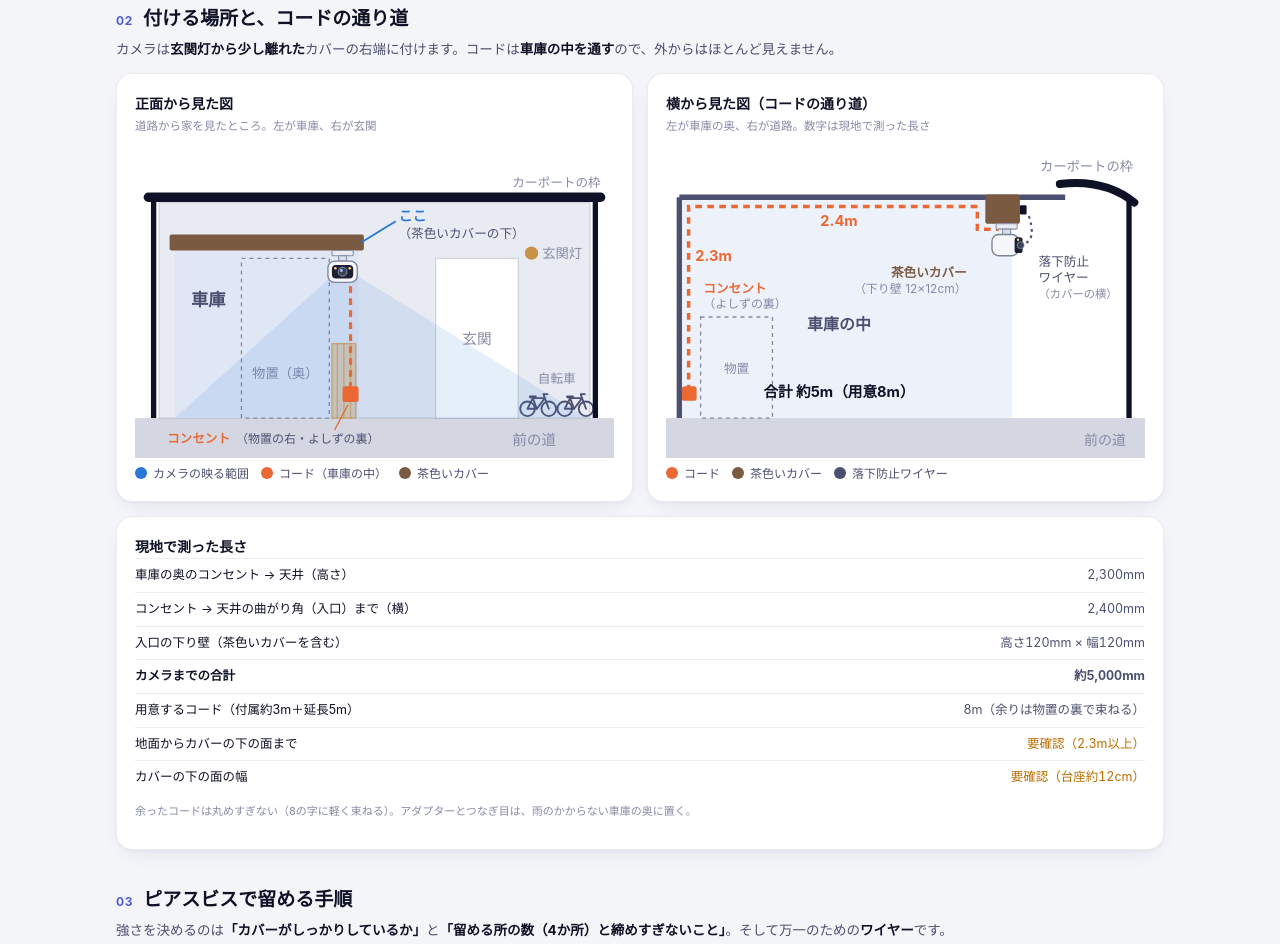
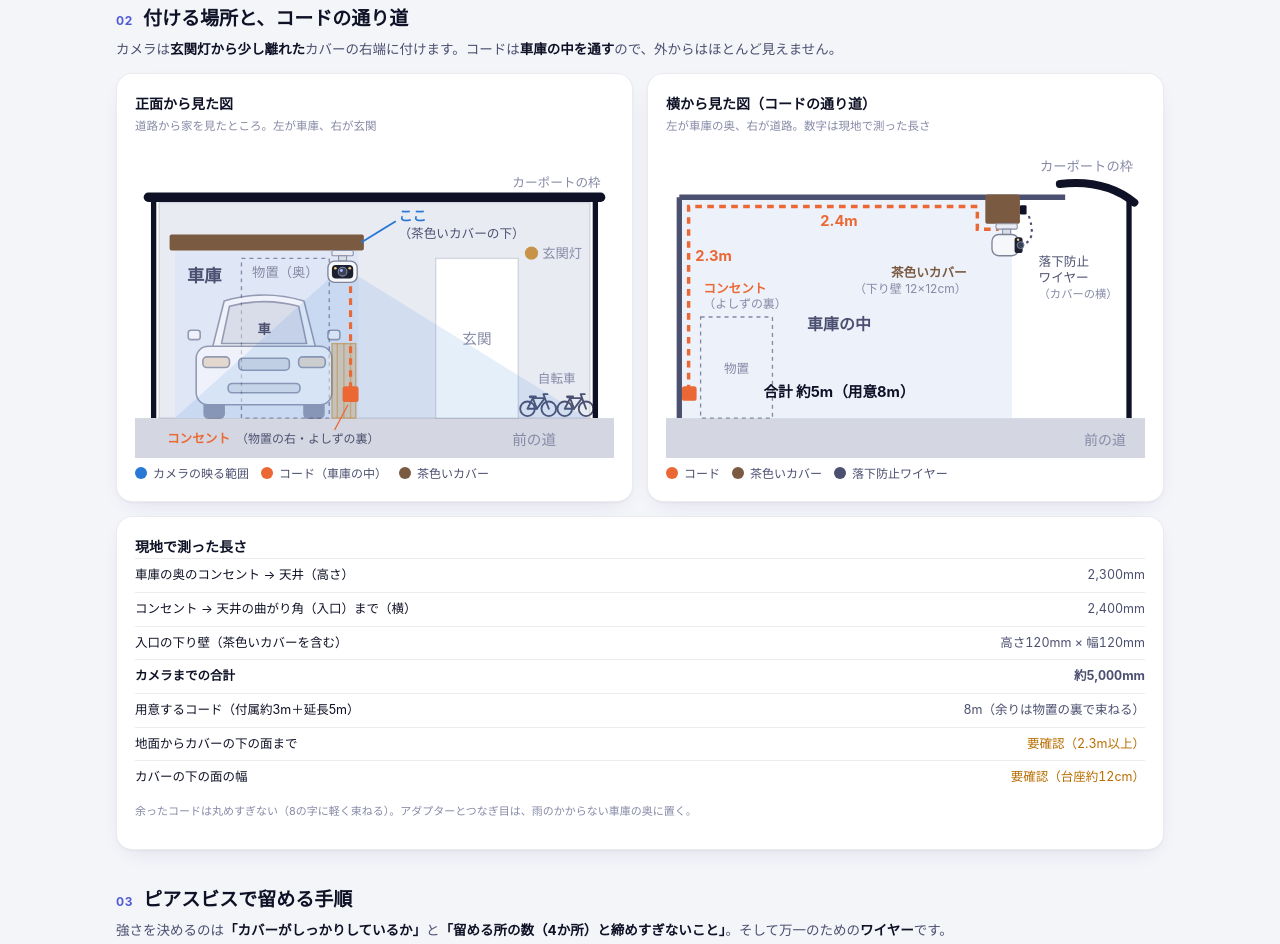
Before and after one commit to rin620317-cyber/bouhan-plan, a plain HTML site: page index.html in a window 1280 px wide. Shown: the part 1553-2497 px from the top of the page. Drawn offline with Linux system fonts and the light colour scheme.

Commit message:
正面図に車を追加

```diff
--- a/index.html
+++ b/index.html
@@ -260,8 +260,19 @@ h1{font-size:27px;line-height:1.3;margin:4px 0 8px}
     <rect x="30" y="80" width="138" height="126" fill="var(--garage)"/>
     <rect x="26" y="68" width="146" height="12" rx="1.5" fill="var(--cover)"/>
     <rect x="80" y="86" width="66" height="120" fill="none" stroke="var(--ink-3)" stroke-dasharray="3 3"/>
-    <text x="113" y="176" text-anchor="middle" font-size="10" fill="var(--ink-3)">物置（奥）</text>
-    <text x="55" y="122" text-anchor="middle" font-size="13" font-weight="700" fill="var(--ink-2)">車庫</text>
+    <g opacity=".5" stroke="var(--ink-2)" stroke-width="1.2" stroke-linejoin="round">
+     <rect x="52" y="193" width="15" height="13" rx="3" fill="var(--ink-2)"/><rect x="127" y="193" width="15" height="13" rx="3" fill="var(--ink-2)"/>
+     <path d="M58 154 L67 118 Q97 109 127 118 L136 154 Z" fill="var(--panel)"/>
+     <path d="M65 150 L71 122 Q97 115 123 122 L129 150 Z" fill="var(--ink-3)" fill-opacity=".35"/>
+     <rect x="40" y="140" width="9" height="7" rx="2" fill="var(--panel)"/><rect x="145" y="140" width="9" height="7" rx="2" fill="var(--panel)"/>
+     <rect x="46" y="152" width="102" height="44" rx="9" fill="var(--panel)"/>
+     <rect x="51" y="160" width="20" height="8" rx="3" fill="var(--warn)" fill-opacity=".35"/><rect x="123" y="160" width="20" height="8" rx="3" fill="var(--warn)" fill-opacity=".35"/>
+     <rect x="78" y="161" width="38" height="9" rx="3" fill="var(--ink-3)" fill-opacity=".4"/>
+     <rect x="70" y="180" width="54" height="7" rx="3" fill="var(--ink-3)" fill-opacity=".3"/>
+    </g>
+    <text x="97" y="143" text-anchor="middle" font-size="10" font-weight="700" fill="var(--ink-2)">車</text>
+    <text x="113" y="100" text-anchor="middle" font-size="10" fill="var(--ink-3)">物置（奥）</text>
+    <text x="52" y="104" text-anchor="middle" font-size="13" font-weight="700" fill="var(--ink-2)">車庫</text>
     <rect x="226" y="86" width="62" height="120" fill="var(--panel)" stroke="var(--line-2)"/>
     <text x="257" y="150" text-anchor="middle" font-size="11" fill="var(--ink-3)">玄関</text>
     <circle cx="298" cy="82" r="5" fill="var(--warn)" fill-opacity=".7"/>
```
